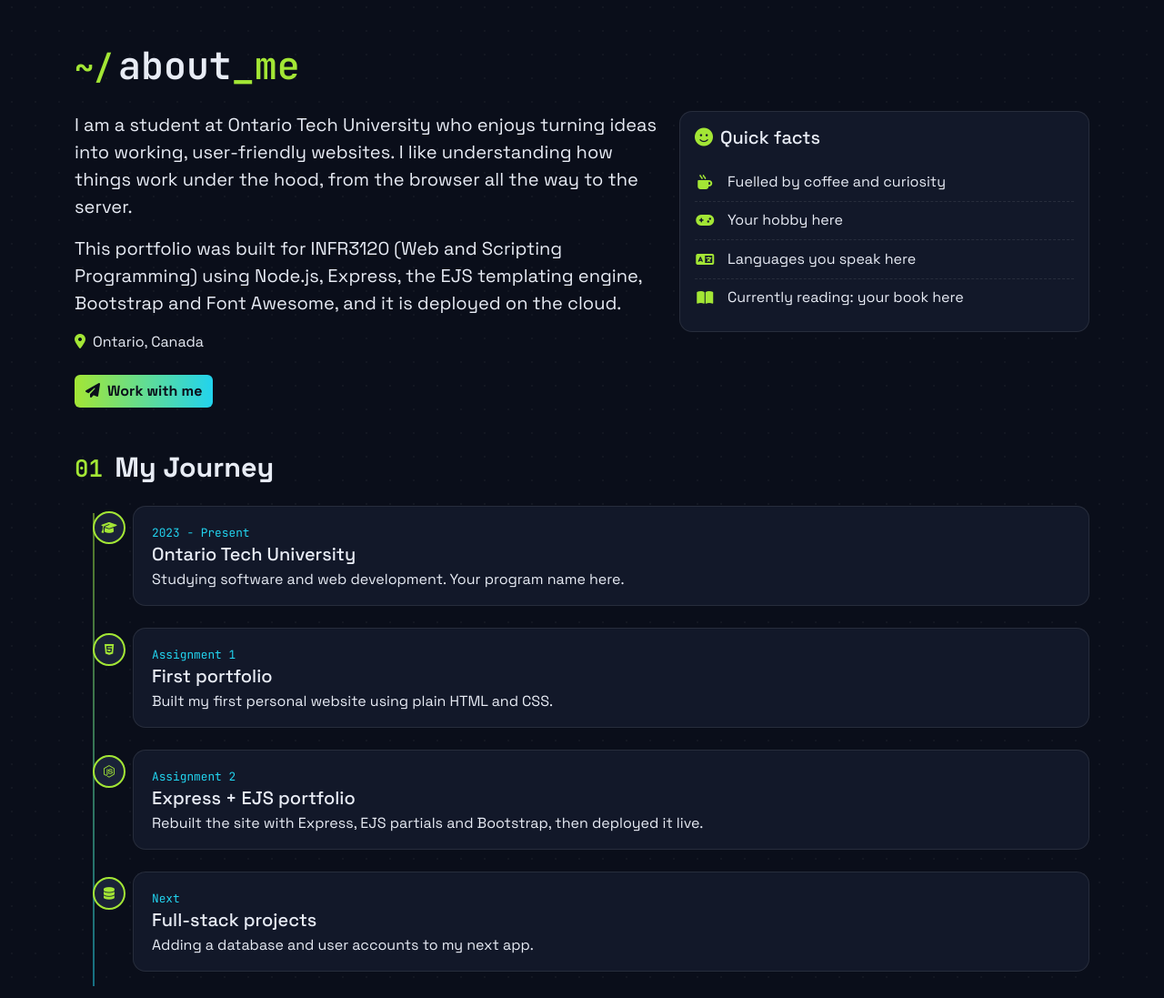
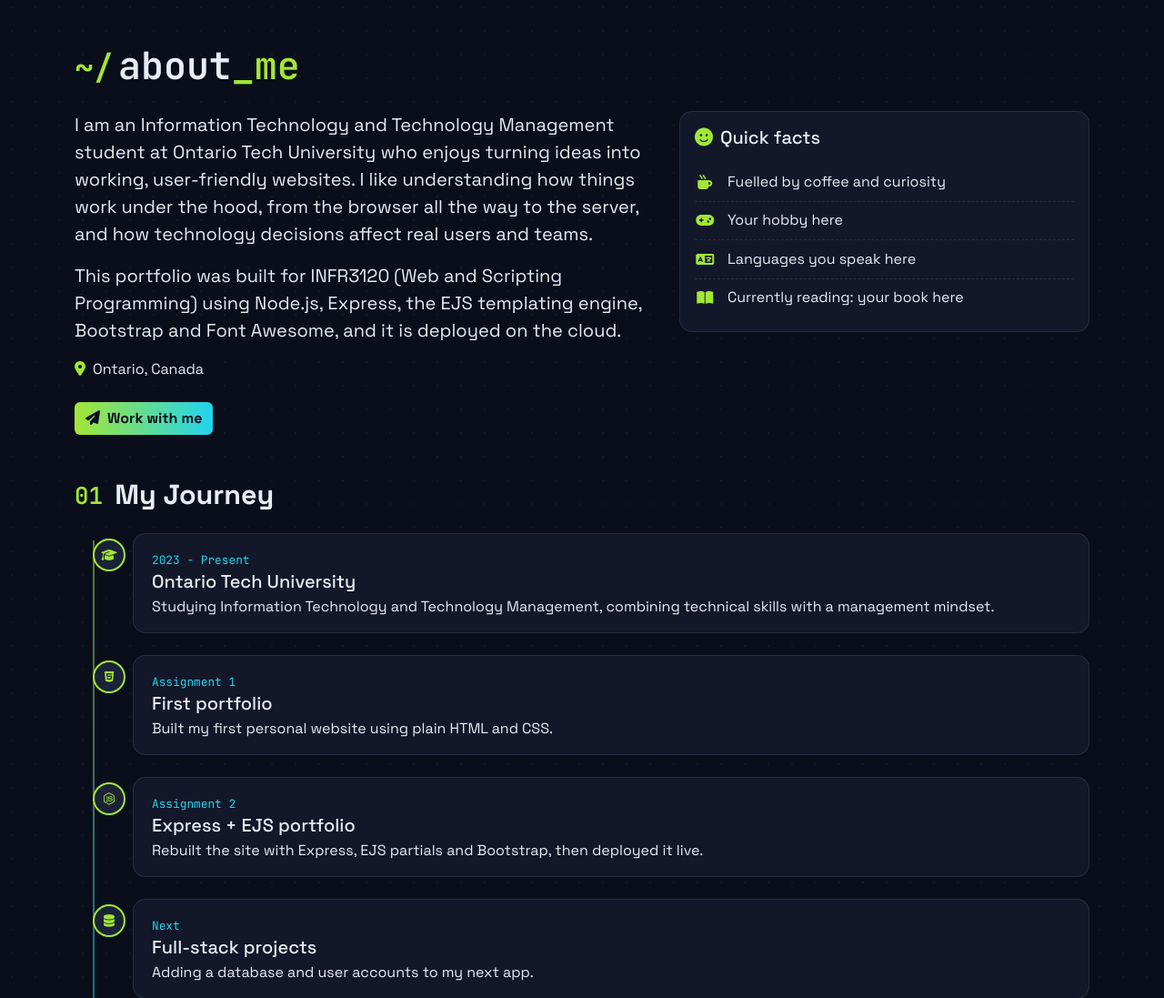
Before and after one commit to yusufabdurahman/portfolio-site, a Node server app: page /about in a window 1280 px wide. Shown: the part 57-1154 px from the top of the page at 91% size. Run offline with Node 20, Linux system fonts and the light colour scheme.

Commit message:
Add personal details to profile data, error page and package.json

```diff
--- a/package.json
+++ b/package.json
@@ -2,6 +2,8 @@
   "name": "portfolio-site",
   "version": "0.0.0",
   "private": true,
+  "description": "Personal portfolio of Yusuf Abdurahman, built with Node.js, Express and EJS",
+  "author": "Yusuf Abdurahman <yusufabdurahman401@gmail.com> (https://github.com/yusufabdurahman)",
   "scripts": {
     "start": "node ./bin/www"
   },
--- a/routes/index.js
+++ b/routes/index.js
@@ -11,17 +11,18 @@ var router = express.Router();
 const profile = {
   name: 'Yusuf Abdurahman',
   // The hero section types through these roles one after another
-  roles: ['Web Developer', 'Node.js Builder', 'Lifelong Learner', 'Problem Solver'],
-  role: 'Software & Web Development Student', // TODO: edit
-  tagline: 'I turn ideas into fast, responsive and friendly web apps with Node.js, Express and JavaScript.',
+  roles: ['IT Student', 'Web Developer', 'Tech Management Learner', 'Problem Solver'],
+  role: 'Information Technology & Technology Management Student',
+  tagline: 'I combine IT skills with a technology management mindset to build web apps that are practical, reliable and easy to use.',
   location: 'Ontario, Canada',
-  availability: 'Open to internships and co-op opportunities', // TODO: edit
-  email: 'your-email@example.com',               // TODO: replace
-  github: 'https://github.com/your-username',     // TODO: replace
-  linkedin: 'https://www.linkedin.com/in/your-profile/', // TODO: replace
+  availability: 'Open to internships and co-op opportunities',
+  email: 'yusufabdurahman401@gmail.com',
+  github: 'https://github.com/yusufabdurahman',
+  linkedin: 'https://www.linkedin.com/in/yusuf-abdurahman-677ab0347/',
+  photo: '/images/profile.jpg', // profile picture, served from public/images
 
   about: [
-    'I am a student at Ontario Tech University who enjoys turning ideas into working, user-friendly websites. I like understanding how things work under the hood, from the browser all the way to the server.', // TODO: edit
+    'I am an Information Technology and Technology Management student at Ontario Tech University who enjoys turning ideas into working, user-friendly websites. I like understanding how things work under the hood, from the browser all the way to the server, and how technology decisions affect real users and teams.',
     'This portfolio was built for INFR3120 (Web and Scripting Programming) using Node.js, Express, the EJS templating engine, Bootstrap and Font Awesome, and it is deployed on the cloud.'
   ],
 
@@ -55,7 +56,7 @@ const profile = {
 
   // Journey timeline on the About page (TODO: edit dates and details)
   timeline: [
-    { when: '2023 - Present', title: 'Ontario Tech University', text: 'Studying software and web development. Your program name here.', icon: 'fa-solid fa-graduation-cap' },
+    { when: '2023 - Present', title: 'Ontario Tech University', text: 'Studying Information Technology and Technology Management, combining technical skills with a management mindset.', icon: 'fa-solid fa-graduation-cap' },
     { when: 'Assignment 1', title: 'First portfolio', text: 'Built my first personal website using plain HTML and CSS.', icon: 'fa-brands fa-html5' },
     { when: 'Assignment 2', title: 'Express + EJS portfolio', text: 'Rebuilt the site with Express, EJS partials and Bootstrap, then deployed it live.', icon: 'fa-brands fa-node-js' },
     { when: 'Next', title: 'Full-stack projects', text: 'Adding a database and user accounts to my next app.', icon: 'fa-solid fa-database' }
--- a/views/error.ejs
+++ b/views/error.ejs
@@ -1,4 +1,4 @@
-<%- include('partials/header', { profile: { name: 'Portfolio', github: '#', linkedin: '#' }, currentPath: '' }) %>
+<%- include('partials/header', { profile: { name: 'Yusuf Abdurahman', github: 'https://github.com/yusufabdurahman', linkedin: 'https://www.linkedin.com/in/yusuf-abdurahman-677ab0347/' }, currentPath: '' }) %>
 
 <section class="container py-5 text-center">
   <div class="error-code"><%= status %></div>
@@ -10,4 +10,4 @@
   <div class="mt-4"><a href="/" class="btn btn-accent btn-lg"><i class="fa-solid fa-house me-2"></i>Back to Home</a></div>
 </section>
 
-<%- include('partials/footer', { profile: { name: 'Portfolio', github: '#', linkedin: '#' } }) %>
+<%- include('partials/footer', { profile: { name: 'Yusuf Abdurahman', github: 'https://github.com/yusufabdurahman', linkedin: 'https://www.linkedin.com/in/yusuf-abdurahman-677ab0347/' } }) %>
```
